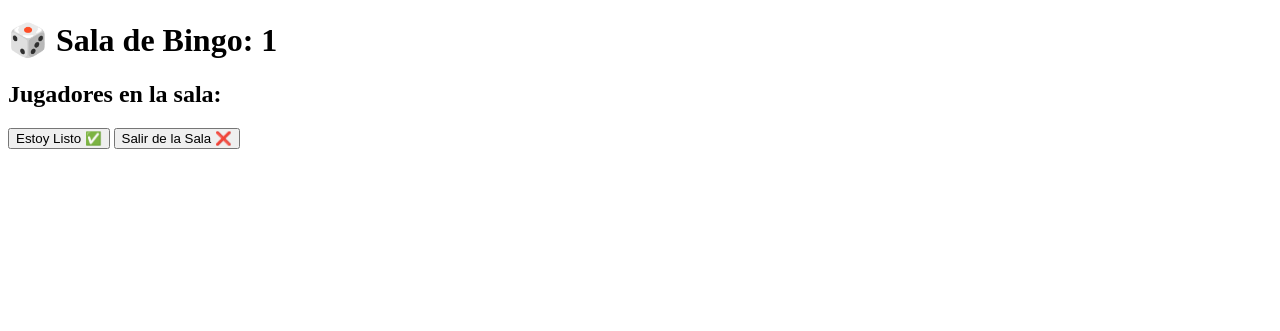
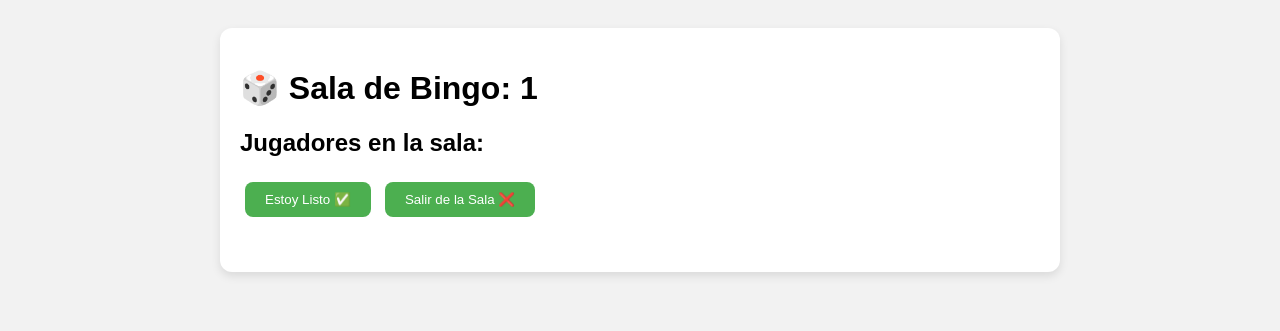
Before and after one commit to TFC-thepilef-cacahuetee/Bingo, a Flask app: page /sala/1 in a window 1280 px wide. Shown: the top 331 px of the page. Run offline with Flask 3, Linux system fonts and the light colour scheme; the visitor is signed in with stand-in values (Sample User, id 1); some libraries are stand-ins or nearby versions.

Commit message:
solucion css

```diff
--- a/templates/sala.html
+++ b/templates/sala.html
@@ -5,8 +5,194 @@
     <meta charset="UTF-8">
     <title>Sala de Bingo 🎉</title>
     <script src="https://cdnjs.cloudflare.com/ajax/libs/socket.io/4.5.4/socket.io.min.js"></script>
-    <link rel="stylesheet" href="sala.css">
+    <style>
+        body {
+            font-family: Arial, sans-serif;
+            padding: 20px;
+            background: #f2f2f2;
+        }
+
+        .sala-container {
+            background: white;
+            border-radius: 12px;
+            padding: 20px;
+            box-shadow: 0px 4px 10px rgba(0, 0, 0, 0.1);
+            max-width: 800px;
+            margin: 0 auto;
+        }
+
+        .jugadores-lista {
+            margin-top: 20px;
+        }
+
+        .jugador {
+            padding: 10px;
+            margin-bottom: 8px;
+            background: #e9e9e9;
+            border-radius: 8px;
+        }
+
+        button {
+            padding: 10px 20px;
+            background-color: #4CAF50;
+            color: white;
+            border: none;
+            border-radius: 8px;
+            cursor: pointer;
+            margin: 5px;
+        }
+
+        button:disabled {
+            background-color: #cccccc;
+        }
+
+        .bingo-container {
+            display: flex;
+            flex-wrap: wrap;
+            gap: 20px;
+            justify-content: center;
+            padding: 20px;
+        }
+
+        .bingo-card-wrapper {
+            margin: 15px;
+            text-align: center;
+        }
+
+        .card-title {
+            font-size: 1.2rem;
+            font-weight: bold;
+            margin-bottom: 10px;
+            color: #333;
+        }
+
+        .bingo-card {
+            border: 2px solid #333;
+            border-radius: 10px;
+            overflow: hidden;
+            box-shadow: 0 4px 10px rgba(0, 0, 0, 0.2);
+            width: 280px;
+            background-color: #fefefe;
+            font-family: 'Arial', sans-serif;
+        }
+
+        .bingo-header {
+            display: flex;
+            background-color: #6a5acd;
+            color: white;
+            font-weight: bold;
+            justify-content: space-around;
+            padding: 10px 0;
+            font-size: 1.2rem;
+        }
+
+        .bingo-row {
+            display: flex;
+        }
+
+        .bingo-cell {
+            flex: 1;
+            border: 1px solid #ccc;
+            text-align: center;
+            padding: 15px 0;
+            font-size: 1.1rem;
+            cursor: pointer;
+            transition: background-color 0.3s;
+        }
+
+        .bingo-cell.free {
+            background-color: #dcdcdc;
+            font-weight: bold;
+            color: #444;
+        }
+
+        .bingo-cell.marked {
+            background-color: green;
+            /* tu marcado */
+            color: white;
+        }
+
+        .bingo-cell.marked-otro {
+            background-color: orange;
+            /* marcado por otro jugador */
+            color: white;
+        }
+
+
+        .numeros-container {
+            background-color: #f8f8f8;
+            border-radius: 10px;
+            padding: 15px;
+            margin-top: 20px;
+            text-align: center;
+        }
+
+        .numeros-titulo {
+            font-size: 1.3rem;
+            margin-bottom: 10px;
+            color: #6a5acd;
+        }
+
+        .numeros-lista {
+            display: flex;
+            flex-wrap: wrap;
+            justify-content: center;
+            gap: 8px;
+        }
+
+        .numero-bola {
+            width: 40px;
+            height: 40px;
+            border-radius: 50%;
+            background-color: #6a5acd;
+            color: white;
+            display: flex;
+            align-items: center;
+            justify-content: center;
+            font-weight: bold;
+        }
+
+        .botones-accion {
+            text-align: center;
+            margin: 20px 0;
+        }
+
+        #btnBingoLinea {
+            background-color: #FFA500;
+            padding: 12px 25px;
+            font-size: 1.1rem;
+        }
+
+        .botones-accion button:disabled {
+            opacity: 0.6;
+            cursor: not-allowed;
+        }
+
+        .mensaje-validacion {
+            margin-top: 10px;
+            padding: 10px;
+            border-radius: 5px;
+            font-weight: bold;
+            text-align: center;
+        }
+
+        .mensaje-exito {
+            background-color: #dff0d8;
+            color: #3c763d;
+        }
+
+        .mensaje-error {
+            background-color: #f2dede;
+            color: #a94442;
+        }
+
+        .linea-completa {
+            background-color: #ffeb3b;
+            box-shadow: 0 0 10px gold;
+        }
+    </style>
 </head>
+
 <body>
     <div class="sala-container">
         <h1>🎲 Sala de Bingo: <span id="codigoSala">{{ codigo_sala }}</span></h1>
```
